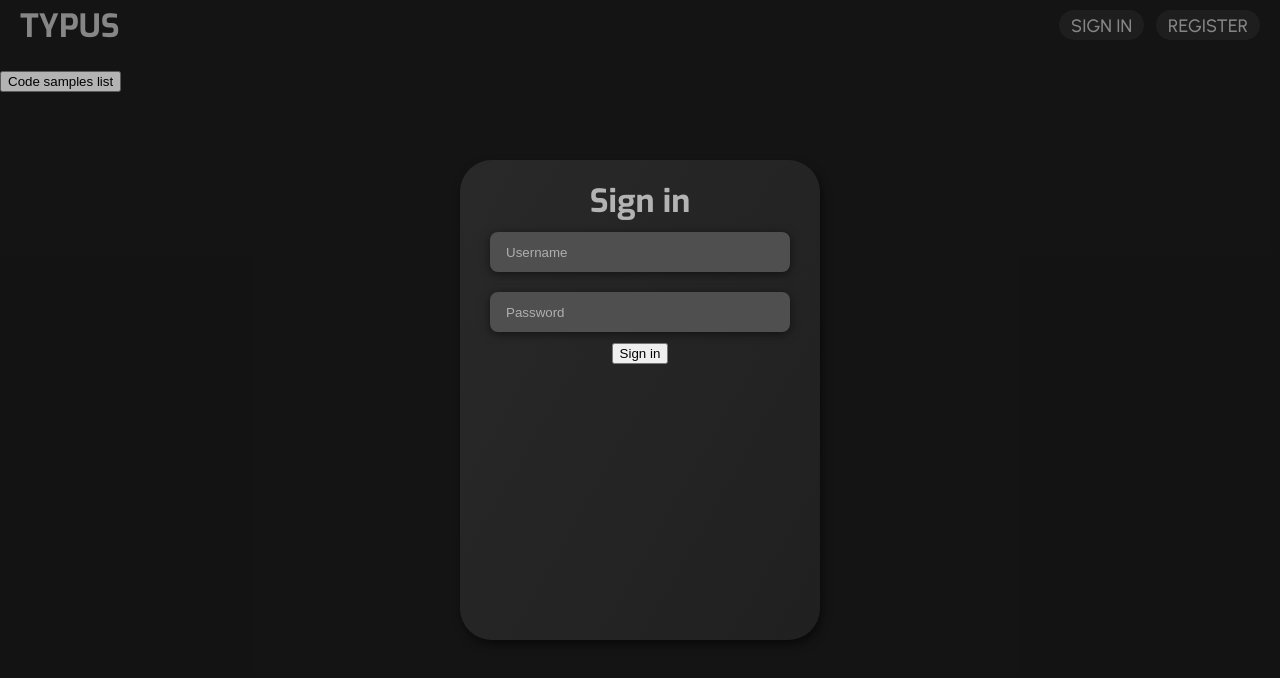
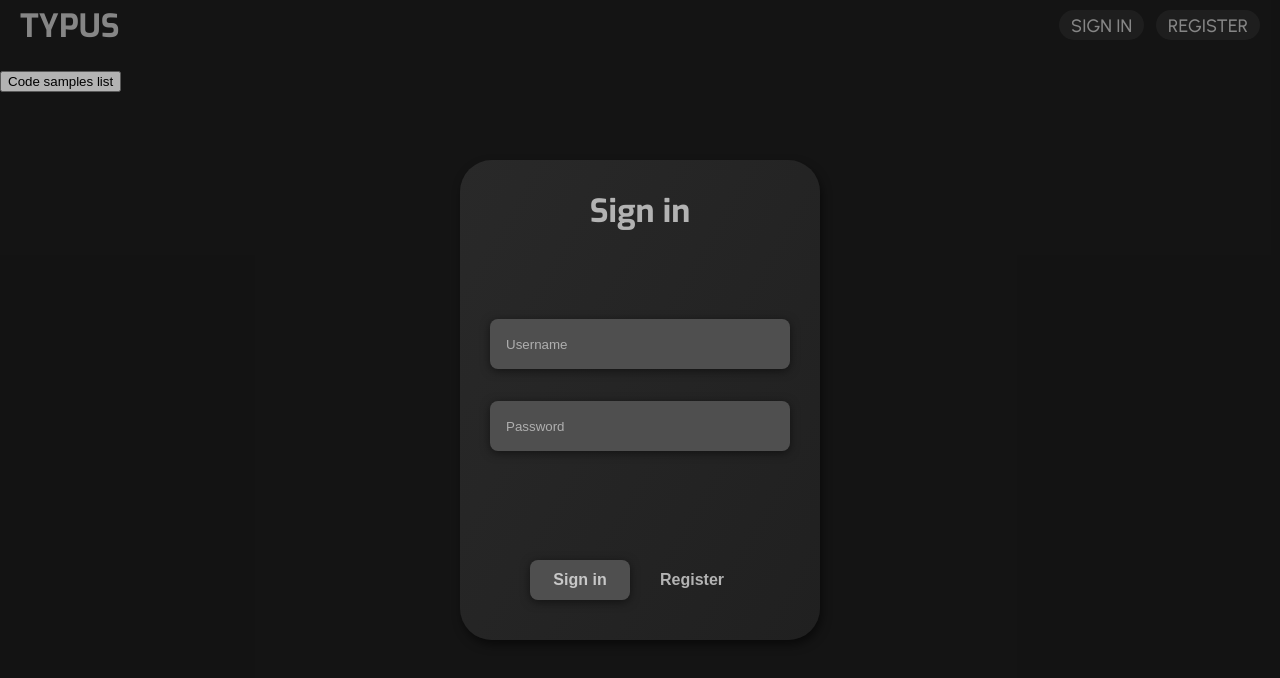
Before and after one commit to Superprior/React-Sass-Golang-project, a React (Create React App) app in the folder typus_frontend/: page / in a window 1280 px wide. Both pictures are taken after a click on the button "SIGN IN". Shown: the top 678 px of the page. Built offline with nearby package versions, Linux system fonts and the light colour scheme.

Commit message:
feat: Style sign in and register windows, handle auth errors

```diff
--- a/typus_frontend/src/_global.sass
+++ b/typus_frontend/src/_global.sass
@@ -19,10 +19,10 @@ $header-button-color-hover: rgba(50, 50, 50, 1)
 $header-button-color: rgba(50, 50, 50, 0.6)
 $windows-color: $header-color
 $invisible: rgba(0, 0, 0, 0)
-$fields-color: #4F4F4F
+$fields-color: rgba(79, 79, 79, 1)
 $fields-placeholder-color: #AFAFAF
 $fields-border-color: rgb(100, 100, 100)
-
+$error-text-clr: rgb(255, 50, 50)
 
 // ANIMATIONS
 
@@ -45,3 +45,31 @@ $fields-border-color: rgb(100, 100, 100)
 @mixin window-gradient()
     background-color: $header-color
     background: linear-gradient(120deg, $header-color, $sidebars-color)
+
+.form-field
+    box-shadow: 0px 2px 10px 0px rgba(0, 0, 0, 0.5)
+    outline: none
+    box-sizing: border-box
+    border-radius: 0.5rem
+    background-color: $fields-color
+    color: $fields-text-color
+    border: none
+    margin: 0 !important
+    padding-inline: 16px
+    height: 50px
+    width: 300px
+
+.form-error
+    text-align: start
+    margin: 5px 0px 7px
+    padding-inline: 20px
+    color: $error-text-clr
+
+.form-field:focus
+    border: 1px solid $fields-border-color
+
+.form-field::placeholder
+    color: $fields-placeholder-color
+
+.form-field:-webkit-autofill .form-field:-webkit-autofill:hover .form-field:-webkit-autofill:focus .form-field:-webkit-autofill:active
+    -webkit-background-color: $fields-color !important
--- a/typus_frontend/src/components/Header.tsx
+++ b/typus_frontend/src/components/Header.tsx
@@ -15,13 +15,18 @@ function Header(): JSX.Element {
 		}
 	}, []);
 
+	const switchWindows = () => {
+		setIsSignInWindowOpened(!isSignInWindowOpened);
+		setIsRegisterWindowOpened(!isRegisterWindowOpened);
+	}
+
     return (
 		<div className='page'>
 			{ isSignInWindowOpened ? (
-				<SignInWindow closeWindow={setIsSignInWindowOpened} />
+				<SignInWindow closeWindow={setIsSignInWindowOpened} switchWindows={switchWindows}/>
 			) : null }
 			{ isRegisterWindowOpened ? (
-				<RegisterWindow closeWindow={setIsRegisterWindowOpened} />
+				<RegisterWindow closeWindow={setIsRegisterWindowOpened} switchWindows={switchWindows}/>
 			) : null }
 			<div className='header-wrapper'>
 				<a
--- a/typus_frontend/src/components/RegisterWindow.tsx
+++ b/typus_frontend/src/components/RegisterWindow.tsx
@@ -3,12 +3,23 @@ import './styles/register-window.sass'
 
 interface Props {
 	closeWindow: Function
+	switchWindows: Function
 }
 
 function RegisterWindow(props: Props): JSX.Element {
+
+	// Fields states
 	const [username, setUsername] = useState<string>("");
 	const [email, setEmail] = useState<string>("");
 	const [password, setPassword] = useState<string>("");
+
+	// Field errors states
+	const [usernameError, setUsernameError] = useState<string>("");
+	const [emailError, setEmailError] = useState<string>("");
+	const [passwordError, setPasswordError] = useState<string>("");
+
+	// General error state
+	const [error, setError] = useState<string>("");
 
 	const _ref = useRef(null);
 
@@ -21,6 +32,23 @@ function RegisterWindow(props: Props): JSX.Element {
 	}, []);
 
 	const handleSubmit = async () => {
+		let anyErrors = false;
+
+		if (username === "") {
+			setUsernameError("Username cannot be empty");
+			anyErrors = true;
+		} else { setUsernameError(""); }
+		if (email === "") {
+			setEmailError("Email cannot be empty");
+			anyErrors = true;
+		} else { setEmailError(""); }
+		if (password === "") {
+			setPasswordError("Password cannot be empty");
+			anyErrors = true;
+		} else { setPasswordError(""); }
+
+		if (anyErrors) return;
+
 		try {
             const url = `${process.env.REACT_APP_PROTOCOL}://${process.env.REACT_APP_HOSTNAME}:8080/api/auth/register/`;
             const response = await fetch(url, {
@@ -34,11 +62,13 @@ function RegisterWindow(props: Props): JSX.Element {
 
             if (response.status === 201) {
                 const responseJSON = await response.json();
-
+				setError("");
 				props.closeWindow(false)
-				alert('Registered!')
             } else {
-                alert('Failed!');
+				const responseJSON = await response.json();
+				if (responseJSON.Error !== null) {
+					setError(responseJSON.Error);
+				}
             }
         } catch (err: any) {
             console.log(err);
@@ -71,22 +101,27 @@ function RegisterWindow(props: Props): JSX.Element {
 				<div className='register-form'>
 					<input
                         type='text'
+						autoComplete='off'
                         placeholder='Username'
                         id='username'
                         value={username}
                         onChange={(e: ChangeEvent<HTMLInputElement>) => handleInputChange(e)}
                         className='form-field'
                     />
+					<p className='form-error'>{ usernameError }&nbsp;</p>
 					<input
                         type='email'
+						autoComplete='off'
                         placeholder='Email'
                         id='email'
                         value={email}
                         onChange={(e: ChangeEvent<HTMLInputElement>) => handleInputChange(e)}
                         className='form-field'
                     />
+					<p className='form-error'>{ emailError }&nbsp;</p>
 					<input
                         type='password'
+						autoComplete='off'
                         placeholder='Password'
                         id='password'
                         value={password}
@@ -94,6 +129,7 @@ function RegisterWindow(props: Props): JSX.Element {
                         className='form-field'
                     />
 				</div>
+				<p className='form-error'>{ passwordError || error }&nbsp;</p>
 				<div className='register-buttons-wrapper'>
 					<button
 						type='submit'
@@ -103,7 +139,7 @@ function RegisterWindow(props: Props): JSX.Element {
 						Register
 					</button>
 					<button
-						onClick={() => props.closeWindow(false) }
+						onClick={() => props.switchWindows() }
 						className='register-goto-signin-button'
 					>
 						Sign in
--- a/typus_frontend/src/components/SignInWindow.tsx
+++ b/typus_frontend/src/components/SignInWindow.tsx
@@ -4,11 +4,21 @@ import './styles/signin-window.sass'
 
 interface Props {
 	closeWindow: Function
+	switchWindows: Function
 }
 
 function SignInWindow(props: Props): JSX.Element {
+
+	// Fields states
 	const [username, setUsername] = useState<string>("");
 	const [password, setPassword] = useState<string>("");
+
+	// Field errors states
+	const [usernameError, setUsernameError] = useState<string>("");
+	const [passwordError, setPasswordError] = useState<string>("");
+
+	// General error state
+	const [error, setError] = useState<string>("");
 
 	const _ref = useRef(null);
 
@@ -21,6 +31,19 @@ function SignInWindow(props: Props): JSX.Element {
 	}, []);
 
 	const handleSubmit = async () => {
+		let anyErrors = false;
+
+		if (username === "") {
+			setUsernameError("Username cannot be empty");
+			anyErrors = true;
+		} else { setUsernameError(""); }
+		if (password === "") {
+			setPasswordError("Password cannot be empty");
+			anyErrors = true;
+		} else { setPasswordError(""); }
+
+		if (anyErrors) return;
+
 		try {
             const url = `${process.env.REACT_APP_PROTOCOL}://${process.env.REACT_APP_HOSTNAME}:8080/api/auth/login/`;
             const response = await fetch(url, {
@@ -38,7 +61,10 @@ function SignInWindow(props: Props): JSX.Element {
 				props.closeWindow(false)
 				window.location.replace(`${process.env.REACT_APP_PROTOCOL}://${process.env.REACT_APP_HOSTNAME}:3000/samples/`);
             } else {
-                alert('Failed!');
+				const responseJSON = await response.json();
+				if (responseJSON.Error !== null) {
+					setError(responseJSON.Error);
+				}
             }
         } catch (err: any) {
             console.log(err);
@@ -63,8 +89,8 @@ function SignInWindow(props: Props): JSX.Element {
 	return (
 		<div className='dark-bg'>
 			<div className='signin-wrapper' ref={_ref}>
-				<h1 className='login-text'>Sign in</h1>
-				<div className='login-form'>
+				<h1 className='signin-text'>Sign in</h1>
+				<div className='signin-form'>
 					<input
                         type='text'
                         placeholder='Username'
@@ -73,6 +99,7 @@ function SignInWindow(props: Props): JSX.Element {
                         onChange={(e: ChangeEvent<HTMLInputElement>) => handleInputChange(e)}
                         className='form-field'
                     />
+					<p className='form-error'>{ usernameError }&nbsp;</p>
 					<input
                         type='password'
                         placeholder='Password'
@@ -81,14 +108,21 @@ function SignInWindow(props: Props): JSX.Element {
                         onChange={(e: ChangeEvent<HTMLInputElement>) => handleInputChange(e)}
                         className='form-field'
                     />
+					<p className='form-error'>{ passwordError || error }&nbsp;</p>
 				</div>
-				<div className='login-submit-button-wrapper'>
+				<div className='signin-buttons-wrapper'>
 					<button
 						type='submit'
 						onClick={() => handleSubmit() }
-						className='login-submit-button'
+						className='signin-submit-button'
 					>
 						Sign in
+					</button>
+					<button
+						onClick={() => props.switchWindows() }
+						className='signin-goto-register-button'
+					>
+						Register
 					</button>
 				</div>
 			</div>
--- a/typus_frontend/src/components/styles/register-window.sass
+++ b/typus_frontend/src/components/styles/register-window.sass
@@ -1,7 +1,6 @@
-
 @import '../../_global'
 
-// Bachground
+// Background
 
 .dark-bg
     position: absolute
@@ -19,7 +18,7 @@
     flex-direction: column
     text-align: center
     justify-content: space-between
-    padding: 20px 10px 40px
+    padding: 30px 10px 40px
     position: absolute
     border-radius: 2rem
     left: calc(100vw / 2 - 180px)
@@ -38,33 +37,43 @@
     margin: 0
 
 .register-form
-    margin-top: 80px
+    margin-top: 10px
     position: relative
 
-.form-field
+.register-buttons-wrapper
+    height: 40px
+    width: 220px
+    margin: 0px 60px
+    display: flex
+
+.register-submit-button
+    width: 130px
+    border-radius: 0.5rem
+    border: none
+    cursor: pointer
+    background-color: rgba(79, 79, 79, 1)
+    transition-duration: .25s
+    font-weight: 600
+    font-size: 1rem
+    color: rgb(200, 200, 200)
     box-shadow: 0px 2px 10px 0px rgba(0, 0, 0, 0.5)
-    outline: none
-    box-sizing: border-box
+
+.register-submit-button:hover
+    background-color: rgba(120, 120, 120, 1)
+
+.register-goto-signin-button
+    width: 90px
+    text-overflow: ellipsis
+    overflow: hidden
+    white-space: nowrap
+    padding-left: 10px
     border-radius: 0.5rem
-    background-color: $fields-color
-    color: $fields-text-color
     border: none
-    margin: 10px 0px
-    padding-inline: 16px
-    height: 40px
-    width: 300px
+    background-color: $invisible
+    color: $text-color
+    font-size: 1rem
+    cursor: pointer
+    font-weight: 600
 
-.form-field:focus
-    border: 1px solid $fields-border-color
-
-.form-field::placeholder
-    color: $fields-placeholder-color
-
-input:-webkit-autofill input:-webkit-autofill:hover input:-webkit-autofill:focus input:-webkit-autofill:active
-    -webkit-background-color: $fields-color !important
-
-.register-buttons-wrapper
-    width: 200px
-    margin: 0px 70px
-    display: flex
-    margin-top: 20px
+.register-goto-signin-button:hover
+    text-decoration: underline
--- a/typus_frontend/src/components/styles/signin-window.sass
+++ b/typus_frontend/src/components/styles/signin-window.sass
@@ -15,8 +15,11 @@
 // Wrappers
 
 .signin-wrapper
+    justify-content: space-between
+    display: flex
+    flex-direction: column
     text-align: center
-    padding: 20px 10px
+    padding: 30px 10px 40px
     position: absolute
     border-radius: 2rem
     left: calc(100vw / 2 - 180px)
@@ -29,15 +32,49 @@
 
     @include window-gradient()
 
-.login-text
+.signin-text
     color: $text-color
     font-family: $font-exo
     margin: 0
 
-.login-form
+.signin-form
     position: relative
+    margin-top: 10px
 
-.form-field
-    outline: none
+.signin-buttons-wrapper
+    height: 40px
+    width: 220px
+    margin: 0px 60px
+    display: flex
+
+.signin-submit-button
+    width: 100px
     border-radius: 0.5rem
     border: none
+    cursor: pointer
+    background-color: rgba(79, 79, 79, 1)
+    transition-duration: .25s
+    font-weight: 600
+    font-size: 1rem
+    color: rgb(200, 200, 200)
+    box-shadow: 0px 2px 10px 0px rgba(0, 0, 0, 0.5)
+
+.signin-submit-button:hover
+    background-color: rgba(120, 120, 120, 1)
+
+.signin-goto-register-button
+    width: 120px
+    text-overflow: ellipsis
+    overflow: hidden
+    white-space: nowrap
+    padding-left: 10px
+    border-radius: 0.5rem
+    border: none
+    background-color: $invisible
+    color: $text-color
+    font-size: 1rem
+    cursor: pointer
+    font-weight: 600
+
+.signin-goto-register-button:hover
+    text-decoration: underline
```
Also changed, not shown: 1 other file (tests, documents, lock files or other folders).
